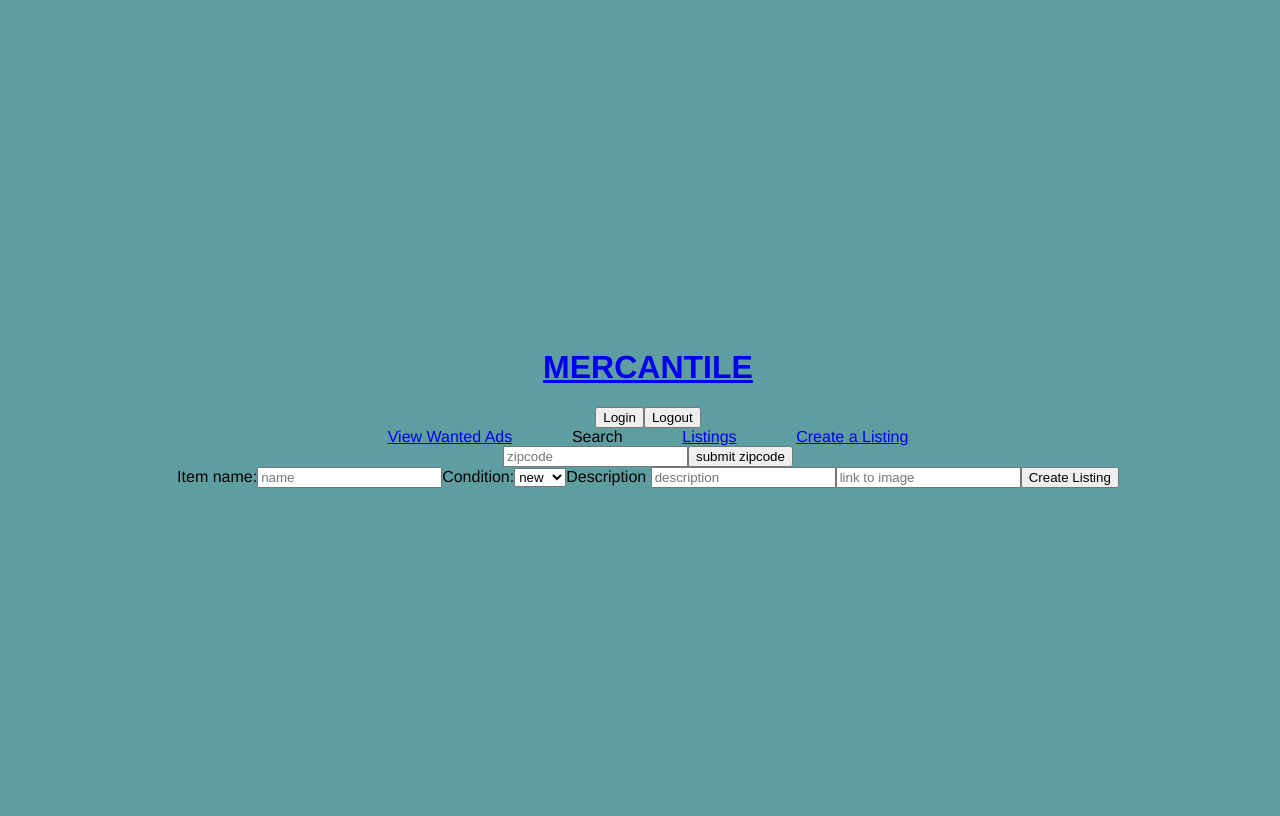
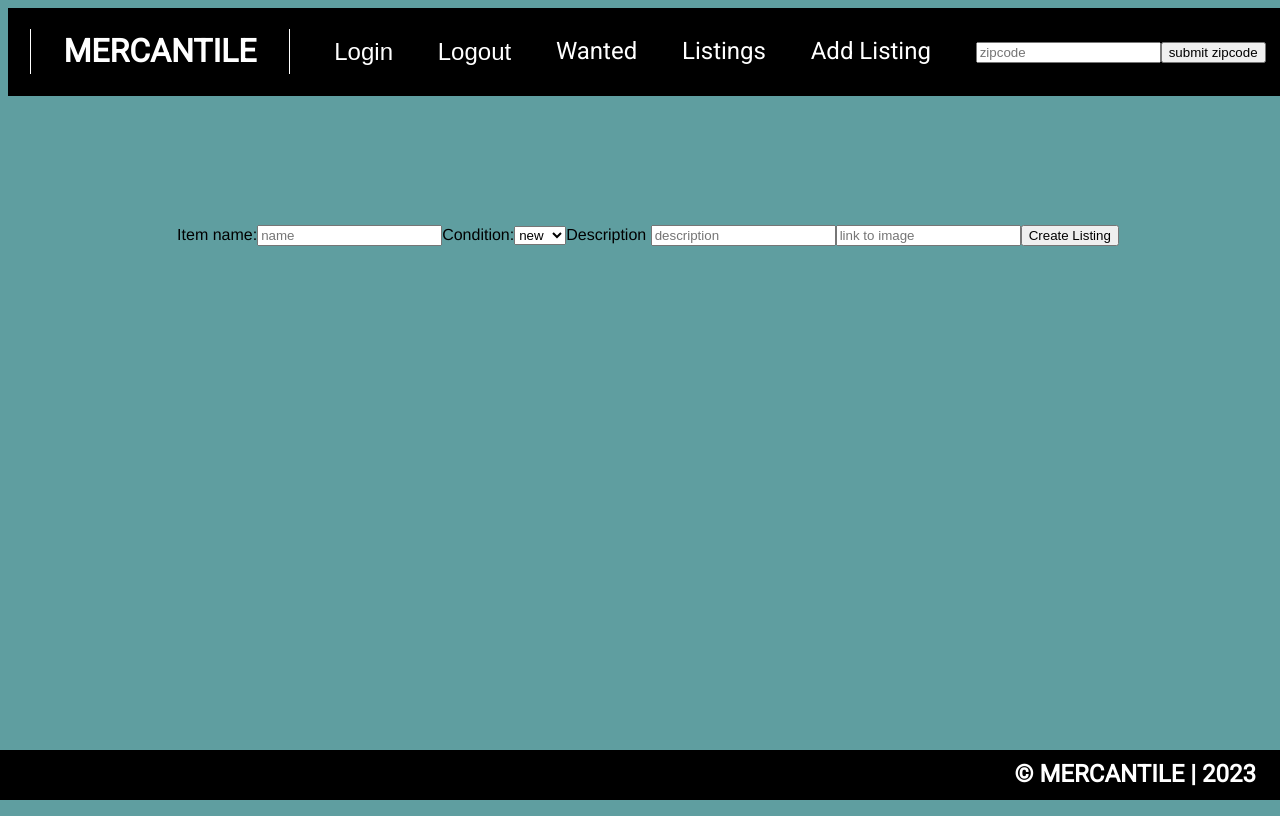
Before and after one commit to sailor-june/mercantile-frontend, a React (Create React App) app: page /items/new in a window 1280 px wide. Built offline with nearby package versions, Linux system fonts and the light colour scheme; no server answers.

Commit message:
WIP on CSS for header, footer (also newly created component) and show page

```diff
--- a/public/index.html
+++ b/public/index.html
@@ -24,7 +24,10 @@
       work correctly both with client-side routing and a non-root public URL.
       Learn how to configure a non-root public URL by running `npm run build`.
     -->
-    <title>React App</title>
+    <title>Mercantile</title>
+<link rel="preconnect" href="https://fonts.googleapis.com">
+<link rel="preconnect" href="https://fonts.gstatic.com" crossorigin>
+<link href="https://fonts.googleapis.com/css2?family=Roboto&display=swap" rel="stylesheet">
   </head>
   <body>
     <noscript>You need to enable JavaScript to run this app.</noscript>
--- a/src/App.js
+++ b/src/App.js
@@ -4,6 +4,7 @@ import {useState, useEffect} from 'react'
 
 import Header from './components/Header';
 import Main from './components/Main';
+import Footer from './components/Footer';
 import AboutPage from './pages/About';
 import { auth } from './firebase';
 import { Routes, Route } from 'react-router-dom';
@@ -21,6 +22,7 @@ function App() {
     <div className="App">
       <Header user={user}/>
       <Main user={user}/>
+      <Footer />
     </div>
   );
 }
--- /dev/null
+++ b/src/components/Footer.js
@@ -0,0 +1,11 @@
+import React from "react";
+
+function Footer() {
+    return(
+        <div className="footer">
+            <h2>© MERCANTILE | 2023</h2>
+        </div>
+    )
+}
+
+export default Footer
--- a/src/components/Header.js
+++ b/src/components/Header.js
@@ -7,18 +7,13 @@ import Distance from "../components/Distance";
 function Header() {
     return (<>
   <div className='header'>
-
-    <Link to="/"><h1>MERCANTILE</h1></Link>
-    <div className='signin'>
+      <Link className="header-title" to="/"><h1>MERCANTILE</h1></Link>
       <button onClick={login}>Login</button>
-      <button onClick={logout}>Logout</button> </div>
-    <div className='links'>
-       <Link to='/wanted'>View Wanted Ads</Link>
-         Search <Link to ='/items'>Listings</Link>
-         <Link to="/items/new">Create a Listing</Link>
-         </div>
+      <button onClick={logout}>Logout</button>
+       <Link className="header-link" to='/wanted'>Wanted</Link>
+       <Link className="header-link" to ='/items'>Listings</Link>
+       <Link className="header-link" to="/items/new">Add Listing</Link>
     <Distance />
-
     </div>
     </>
   )
--- a/src/index.scss
+++ b/src/index.scss
@@ -1,14 +1,16 @@
 body {
   -webkit-font-smoothing: antialiased;
   -moz-osx-font-smoothing: grayscale;
-
-
   background-color: cadetblue;
+  font-family: 'Roboto', sans-serif;
+  font-size: 1rem;
+  font-weight: 400;
+  line-height: 1.4;
 }
 .App {
+  font-family: 'Roboto', sans-serif;
   display: flex;
   flex-direction: column;
-  justify-content: center;
   align-items: center;
   height: 100vh;
   width: 100vw;
@@ -16,7 +18,7 @@ body {
 }
 .itemShow{
   display: flex;
-  flex-direction: column;
+  flex-direction: row;
   justify-content: space-evenly;
   align-items: center;
   width: 60rem;
@@ -24,24 +26,75 @@ body {
   background-color: cadetblue;
   box-shadow: 2px 2px 5px rgb(47, 79, 81), -2px -2px 10px rgb(117, 195, 197), -2px -2px 5px rgb(47, 79, 81) inset, 2px 2px 5px rgb(139,232,235) inset;
   border-radius: 25px;
+}
+
+.itemShow img {
+  float: left;
+  max-height: 20em;
+  max-width: 20em;
+  border-radius: 0px;
+  background: #5f9ea0;
+  width: 100%;
+  box-shadow: inset 10px 10px 20px #4c7e80, inset -10px -10px 20px #72bec0;
+}
+
+.itemData {
+  list-style-type: none;
+  font-family: 'Roboto', sans-serif;
+  height: 20em;
+  width: 20em;
+  display: flex;
+  flex-direction: column;
+  align-items: center;
+  background-color: rgb(72, 119, 120);
+  box-shadow: 2px 2px 5px rgb(47, 79, 81), -2px -2px 5px rgb(139, 232, 235);
   li {
     text-align: center;
-    width: 10rem;
-
+    width: 100%;
+    margin-top: 0.5em;
+  }
+  button {
+    font-size: inherit;
+    background: none;
+    border: none;
+    padding: 0;
+    color: white;
+    text-decoration: none;
+    cursor: pointer;
+    background-color: #5f9ea0;
     box-shadow: 2px 2px 5px rgb(47, 79, 81), -2px -2px 5px rgb(139, 232, 235);
+    width: 50%;
+    margin-top: 0.5em;
+    margin-bottom: 0.5em;
+    height: 20px;
+    border-radius: 25px;
   }
 }
-.itemImg {
-  width: 15rem;
-  height: 8rem;
-  border-radius: 0px;
-  background: #5f9ea0;
-  box-shadow: inset 10px 10px 20px #4c7e80, inset -10px -10px 20px #72bec0;
-img{
-  width: 100%;
-}}
+
+.update-button {
+  font-size: inherit;
+    background: none;
+    border: none;
+    padding: 0;
+    color: white;
+    text-decoration: none;
+    cursor: pointer;
+    background-color: #5f9ea0;
+    box-shadow: 2px 2px 5px rgb(47, 79, 81), -2px -2px 5px rgb(139, 232, 235);
+    width: 50%;
+    margin-top: 0.5em;
+    margin-bottom: 0.5em;
+    height: 20px;
+    border-radius: 25px;
+}
+
+.itemData h2 {
+  border-bottom: 1px solid black;
+  width: 90%;
+}
 
 .itemCard {
+  font-family: 'Roboto', sans-serif;
   display: flex;
   flex-direction: column;
   justify-content: space-evenly;
@@ -55,43 +108,106 @@ img{
   li {
     text-align: center;
     width: 10rem;
-
+    list-style-type: none;
+    margin-top: 5px;
+    overflow: auto;
     box-shadow: 2px 2px 5px rgb(47, 79, 81), -2px -2px 5px rgb(139, 232, 235);
   }
 }
+
+.itemImg{
+  height: auto;
+  max-width: 100%;
+}
+
 .header{
-  width: 20rem;
+  font-family: 'Roboto', sans-serif;
+  width: 100%;
   display: flex;
-  flex-direction: column;
+  flex-direction: row;
   align-items: center;
+  justify-content: space-around;
+  background-color: black;
+  margin-bottom: 10%;
+  margin-top: 0;
+}
 
+.header-link {
+  text-decoration: none;
+  color: white;
+  font-size: 1.5em;
 }
-.links {
-  width: 40rem;
+
+.header-title {
+  text-decoration: none;
+}
+
+.header-link:hover {
+  color: rgba(255, 255, 255, 1);
+  box-shadow: 0 5px 5px 10px rgba(145, 92, 182, .4);
+  background-color: rgba(145, 92, 182, .4);
+  border-radius: 5px;
+}
+
+.header h1 {
+  color: white;
+  border-right: 1px solid white;
+  border-left: 1px solid white;
+  padding-right: 1em;
+  padding-left: 1em;
+}
+
+.header h1:hover {
+  color: rgba(255, 255, 255, 1);
+  box-shadow: 0 5px 5px 10px rgba(145, 92, 182, .4);
+  background-color: rgba(145, 92, 182, .4);
+  border-radius: 5px;
+}
+
+.header button {
+    font-size: 1.5em;
+    background: none;
+    border: none;
+    padding: 0;
+    color: white;
+    text-decoration: none;
+    cursor: pointer;
+  }
+
+.header button:hover {
+  color: rgba(255, 255, 255, 1);
+  box-shadow: 0 5px 5px 10px rgba(145, 92, 182, .4);
+  background-color: rgba(145, 92, 182, .4);
+  border-radius: 5px;
+}
+
+.footer {
+  height: 50px;
+  font-family: 'Roboto', sans-serif;
+  width: 100%;
   display: flex;
-  justify-content: space-evenly;
+  flex-direction: row;
+  justify-content: flex-end;
   align-items: center;
+  background-color: black;
+  margin-top: 10%;
+  position: fixed;
+  bottom: 0;
+  left: 0;
+  right: 0;
 }
+
+.footer h2 {
+  color: white;
+  margin-right: 1em;
+}
+
 .container{
   display: flex;
   width: 100vw;
   flex-wrap: wrap;
   align-items: center;
   justify-content: center;
-}
-.itemData {
-  display: flex;
-  flex-direction: column;
-  justify-content: left;
-
-  background-color: rgb(72, 119, 120);
-  box-shadow: 2px 2px 5px rgb(47, 79, 81), -2px -2px 5px rgb(139, 232, 235);
-  li {
-    text-align: center;
-    width: 10rem;
-    background-color: #5f9ea0;
-    box-shadow: 2px 2px 5px rgb(47, 79, 81), -2px -2px 5px rgb(139, 232, 235);
-  }
 }
 
 .user{
--- a/src/pages/About.js
+++ b/src/pages/About.js
@@ -1,13 +1,13 @@
 import React from 'react'
+import { Link } from 'react-router-dom'
 
 
 function About(props) {
   return (
     <div className='about'>
-      <p>Welcome to Mercantile. </p>
-      <p>This application is used in order to trade objects of any value.</p>
-      <p>The search engine may be used in order to look up items</p>
-      <p> more features to come </p>
+      <h2>Welcome to Mercantile!</h2>
+      <h3>With Mercantile, you can trade anything. Click <Link to={`/items`}>here
+          </Link> to get started.</h3>
     </div>
   )
 }
--- a/src/pages/Index.js
+++ b/src/pages/Index.js
@@ -8,11 +8,8 @@ function Index(props) {
      const itemList = (props.items.map((item)=>(
 
       <div className="itemCard" key={item._id}>
-
           <Link to={`/items/${item._id}`}>
-          <div className="itemImg">
-            <img src={`${item.image}`} />
-          </div>
+            <img className="itemImg" src={`${item.image}`} />
           </Link>
           <ul>
           <li>{item.name}</li>
--- a/src/pages/ItemShow.js
+++ b/src/pages/ItemShow.js
@@ -29,24 +29,23 @@ const loaded = () => {
   const adminTools= (
     <>
         <button onClick={handleDelete}>Delete This Listing</button>
-      <Link to={`/items/update/${item._id}`}>Update Listing</Link>
+      <Link className="update-button" to={`/items/update/${item._id}`}>Update Listing</Link>
     </>
   )
 console.log(item.uid)
   return (
     <div className='itemShow'>
-      <div className='itemImg'>
+      <div>
         <img src={item.image}/>
-     </div>
-
-      <div className='itemData'>
-            <li>{item.name}</li>
+      </div>
+      <div className="itemData">
+            <h2>{item.name}</h2>
             <li>Condition: {item.condition}</li>
             <span><li>Description: {item.description}</li></span>
             <li>Posted by {item.user}</li>
             <button onClick={mailClick}>Contact</button>
+            {props.user.uid===item.uid?adminTools:<></>}
       </div>
-      {props.user.uid===item.uid?adminTools:<></>}
     </div>
   )
 }
```
